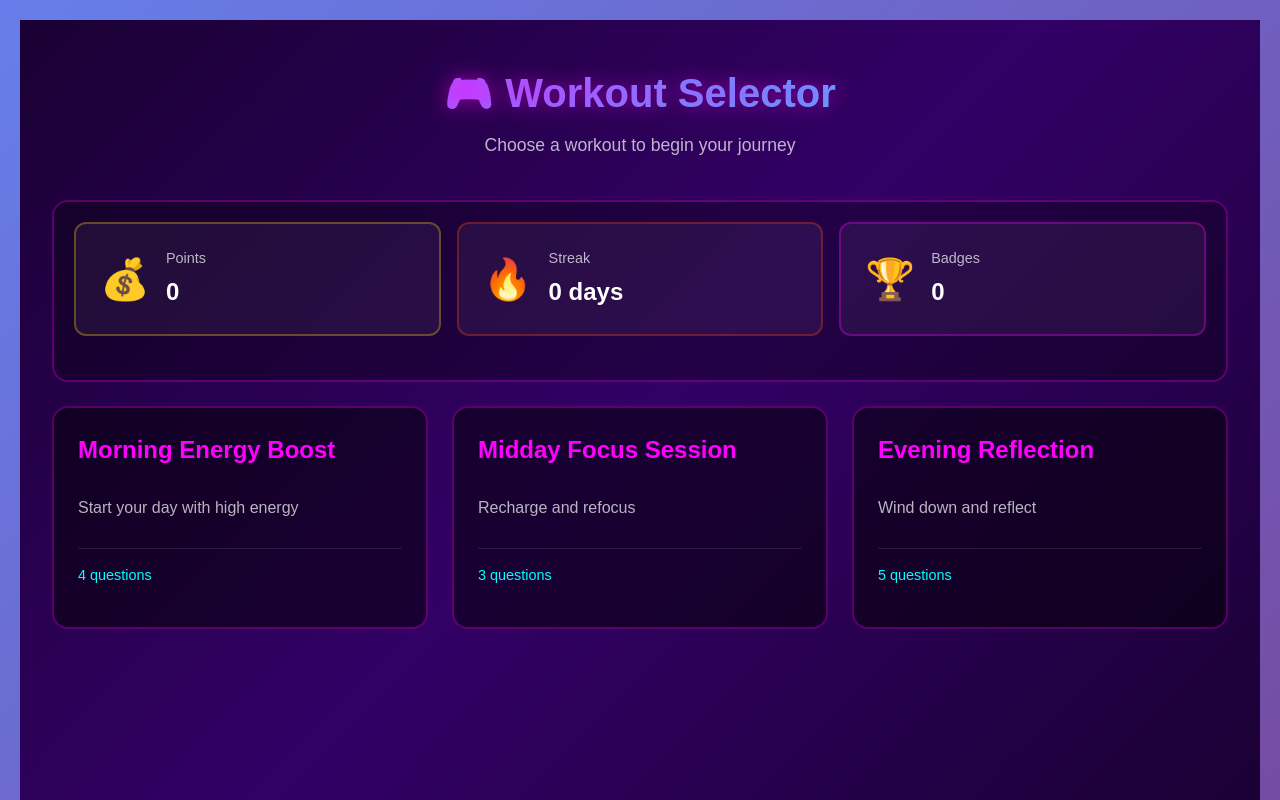
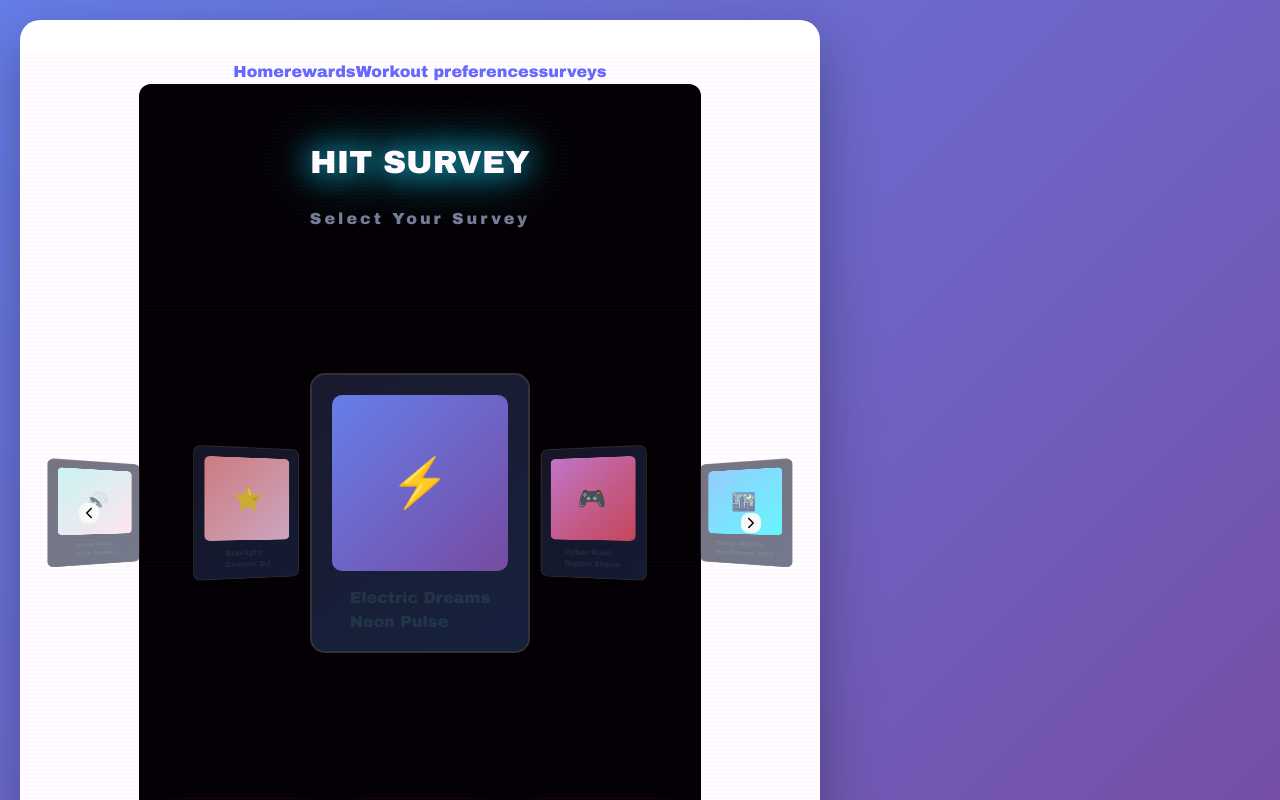
Before and after one commit to tudourocky/hiitsurvey, a React (Vite) app in the folder Frontend/: page / in a window 1280 px wide. Shown: the top 800 px of the page. Built offline with nearby package versions, Linux system fonts and the light colour scheme.

Commit message:
Implemented a page router

```diff
--- a/Frontend/package.json
+++ b/Frontend/package.json
@@ -11,7 +11,8 @@
   },
   "dependencies": {
     "react": "^19.2.0",
-    "react-dom": "^19.2.0"
+    "react-dom": "^19.2.0",
+    "react-router-dom": "^7.12.0"
   },
   "devDependencies": {
     "@eslint/js": "^9.39.1",
--- a/Frontend/src/App.jsx
+++ b/Frontend/src/App.jsx
@@ -1,15 +1,21 @@
 import React from 'react';
 import './App.css';
-import { RewardProvider } from './contexts/RewardContext';
-import WorkoutSelector from './components/WorkoutSelector';
-import ArcadeSongSelector from './SurveySelector';
+
+import ArcadeSongSelector from './pages/SurveySelector';
 import PreferenceForm from './pages/PreferenceForm';
+// import Rewards from './pages/Rewards';
+import { BrowserRouter as Router, Routes, Route } from "react-router-dom";
 
 function App() {
   return (
-    <RewardProvider>
-      <WorkoutSelector />
-    </RewardProvider>
+    <Router>
+      <Routes>
+        <Route path="/" element={< ArcadeSongSelector/>} />
+        <Route path="/preferences" element={<PreferenceForm/>} />
+        <Route path="/surveys" element={<ArcadeSongSelector />} />
+        {/* <Route path="/rewards" element={<Rewards/>} /> */}
+      </Routes>
+    </Router>
   );
 }
 
--- /dev/null
+++ b/Frontend/src/components/Navbar.jsx
@@ -0,0 +1,12 @@
+import { Link } from "react-router-dom";
+
+export default function Navbar() {
+  return (
+    <nav>
+      <Link to="/">Home</Link>
+      <Link to="/rewards">rewards</Link>
+      <Link to="/preferences">Workout preferences</Link>
+      <Link to="/surveys">surveys</Link>
+    </nav>
+  );
+}
--- a/Frontend/src/pages/PreferenceForm.jsx
+++ b/Frontend/src/pages/PreferenceForm.jsx
@@ -1,5 +1,7 @@
 import { useState } from 'react';
 import "./PreferenceForm.css";
+import Navbar from "../components/Navbar"
+
 
 export default function WorkoutForm() {
   const [formData, setFormData] = useState({
@@ -51,6 +53,7 @@ export default function WorkoutForm() {
   if (submitted) {
     return (
       <div className="body">
+        <Navbar />
         <div className="container">
           <div className="confirmation">
             <div className="checkmark">
@@ -88,6 +91,7 @@ export default function WorkoutForm() {
   // Non filled out form
   return (
     <div className="body">
+      <Navbar />
       <div className="container">
         <h1 className="title">Workout Preferences</h1>
         <p className="subtitle">Customize your workout plan</p>
--- /dev/null
+++ b/Frontend/src/pages/Rewards.jsx
@@ -0,0 +1,17 @@
+
+import { RewardProvider } from './contexts/RewardContext';
+import WorkoutSelector from './components/WorkoutSelector';
+import Navbar from "../components/Navbar"
+
+
+export default function Rewards(){
+    return (
+        <>
+            <RewardProvider>
+                <Navbar />
+            <WorkoutSelector />
+            </RewardProvider>
+        </>
+
+    )
+}
--- a/Frontend/src/SurveySelector.jsx
+++ b/Frontend/src/pages/SurveySelector.jsx
@@ -1,6 +1,8 @@
 import React, { useState, useEffect, useRef} from 'react';
 import "./SurveySelector.css"
-import ChevronSVG from './ChevronSVG';
+import ChevronSVG from '../ChevronSVG';
+import Navbar from "../components/Navbar"
+
 // Throttle scrolling
 const ArcadeSongSelector = () => {
   const songs = [
@@ -88,6 +90,7 @@ const ArcadeSongSelector = () => {
 
   return (
     <div className="container">
+      <Navbar />
       <style>{`
         @keyframes scan {
           0% { transform: translateY(0); }
```
Also changed, not shown: Frontend/src/pages/Home.jsx (added, +11 -0 lines), Frontend/src/pages/SurveySelector.css (renamed from Frontend/src/SurveySelector.css), 1 other file (tests, documents, lock files or other folders).
